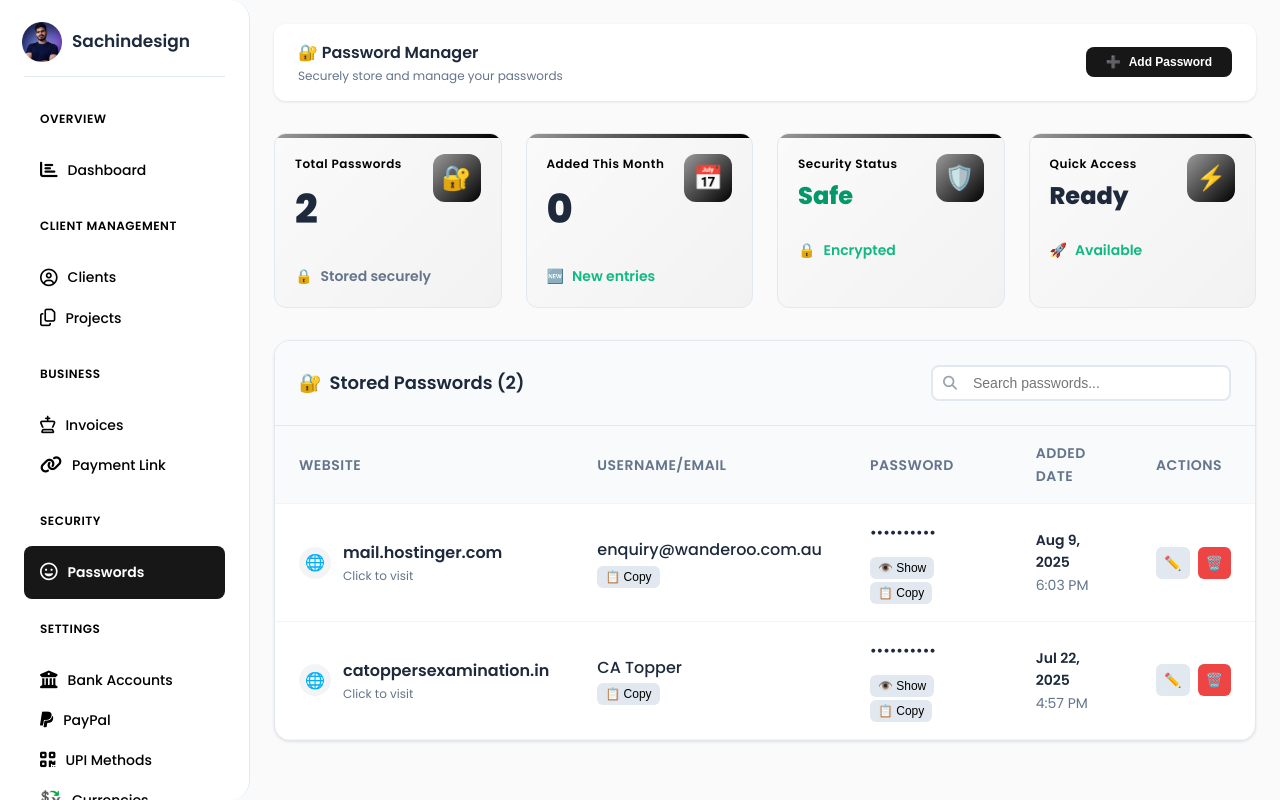
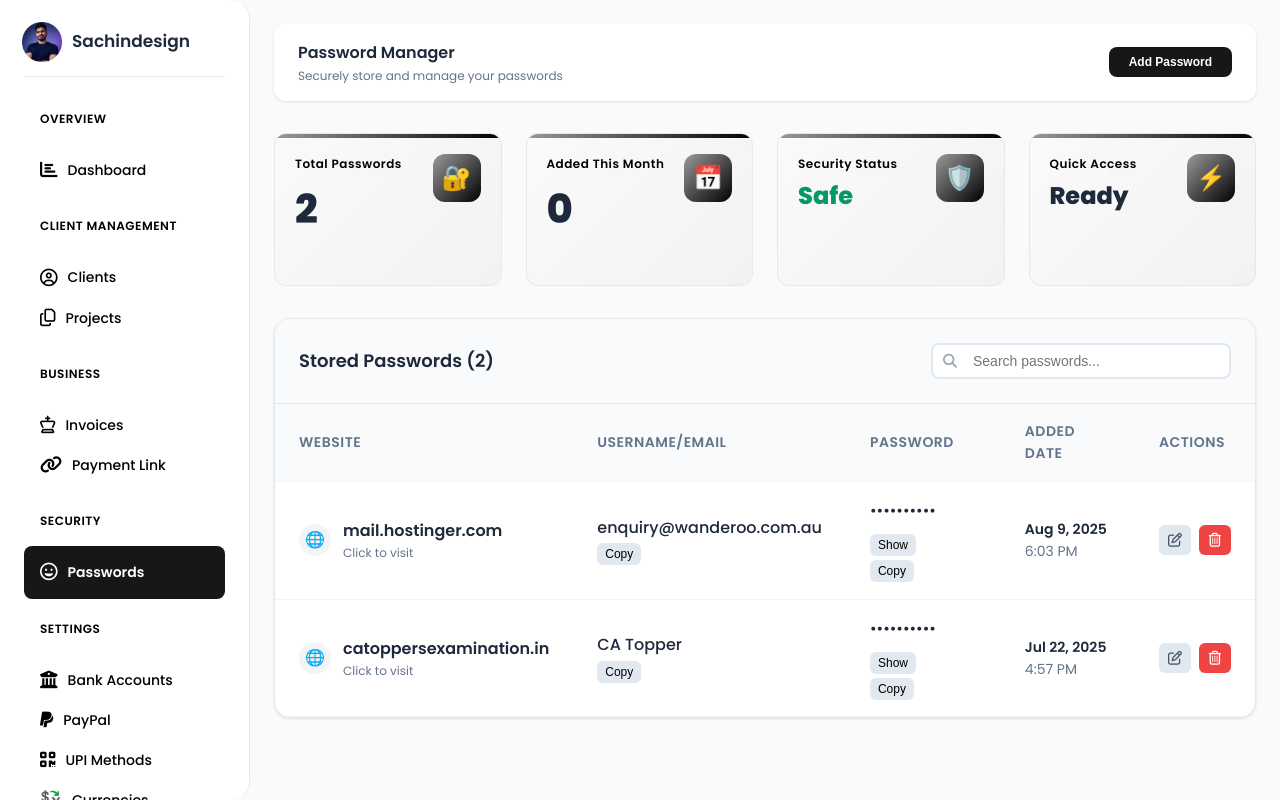
Before and after one commit to Sachinsagarmishra/panel, a PHP site: page /passwords.php in a window 1280 px wide. Run offline with PHP 8.4, Linux system fonts and the light colour scheme; the visitor is signed in with stand-in values (Sample User, id 1); data comes from the database, SQL or seed files in the repository.

Commit message:
Update password manager UI: simplify icons and layout

```diff
--- a/passwords.php
+++ b/passwords.php
@@ -48,11 +48,10 @@ include 'includes/header.php';
 ?>
 <header class="header fade-in">
     <div>
-        <h1>🔐 Password Manager</h1>
+        <h1>Password Manager</h1>
         <p>Securely store and manage your passwords</p>
     </div>
     <button onclick="togglePasswordForm()" class="btn btn-primary">
-        <span>➕</span>
         <span>Add Password</span>
     </button>
 </header>
@@ -67,10 +66,6 @@ include 'includes/header.php';
             </div>
             <div class="stat-icon">🔐</div>
         </div>
-        <div class="stat-change neutral">
-            <span>🔒</span>
-            <span>Stored securely</span>
-        </div>
     </div>
 
     <div class="stat-card">
@@ -80,10 +75,6 @@ include 'includes/header.php';
                 <div class="stat-value"><?php echo $thisMonthPasswords; ?></div>
             </div>
             <div class="stat-icon">📅</div>
-        </div>
-        <div class="stat-change positive">
-            <span>🆕</span>
-            <span>New entries</span>
         </div>
     </div>
 
@@ -95,10 +86,6 @@ include 'includes/header.php';
             </div>
             <div class="stat-icon">🛡️</div>
         </div>
-        <div class="stat-change positive">
-            <span>🔒</span>
-            <span>Encrypted</span>
-        </div>
     </div>
 
     <div class="stat-card">
@@ -108,10 +95,6 @@ include 'includes/header.php';
                 <div class="stat-value" style="font-size: 1.5rem;">Ready</div>
             </div>
             <div class="stat-icon">⚡</div>
-        </div>
-        <div class="stat-change positive">
-            <span>🚀</span>
-            <span>Available</span>
         </div>
     </div>
 </div>
@@ -196,7 +179,6 @@ include 'includes/header.php';
 <div class="table-container fade-in">
     <div class="table-header">
         <div class="table-title">
-            <span>🔐</span>
             <span>Stored Passwords (<?php echo count($passwords); ?>)</span>
         </div>
         <div class="search-container">
@@ -255,7 +237,7 @@ include 'includes/header.php';
                             <button
                                 onclick="copyToClipboard('<?php echo htmlspecialchars($pass['username_email']); ?>', 'username')"
                                 class="copy-btn" title="Copy Username">
-                                📋 Copy
+                                Copy
                             </button>
                         </td>
                         <td>
@@ -269,12 +251,12 @@ include 'includes/header.php';
                                 </span>
                                 <div style="margin-top: 0.5rem;">
                                     <button onclick="togglePassword(<?php echo $pass['id']; ?>)" class="copy-btn">
-                                        👁️ Show
+                                        Show
                                     </button>
                                     <button
                                         onclick="copyToClipboard('<?php echo htmlspecialchars($pass['password']); ?>', 'password')"
                                         class="copy-btn" title="Copy Password">
-                                        📋 Copy
+                                        Copy
                                     </button>
                                 </div>
                             </div>
@@ -293,12 +275,12 @@ include 'includes/header.php';
                             <div style="display: flex; gap: 0.5rem;">
                                 <button onclick="editPassword(<?php echo $pass['id']; ?>)" class="action-btn btn-secondary"
                                     title="Edit Password">
-                                    ✏️
+                                    <i class="fa-regular fa-pen-to-square"></i>
                                 </button>
                                 <button
                                     onclick="deletePassword(<?php echo $pass['id']; ?>, '<?php echo htmlspecialchars($domain ?: $pass['website_link']); ?>')"
                                     class="action-btn btn-danger" title="Delete Password">
-                                    🗑️
+                                    <i class="fa-regular fa-trash-can"></i>
                                 </button>
                             </div>
                         </td>
```
